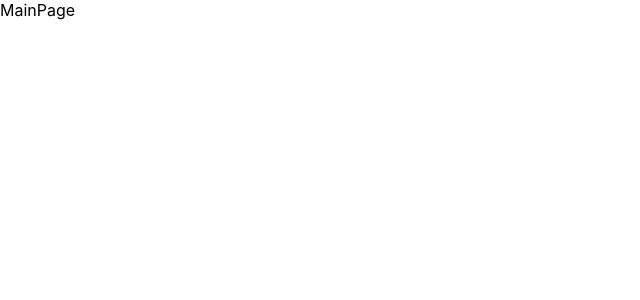
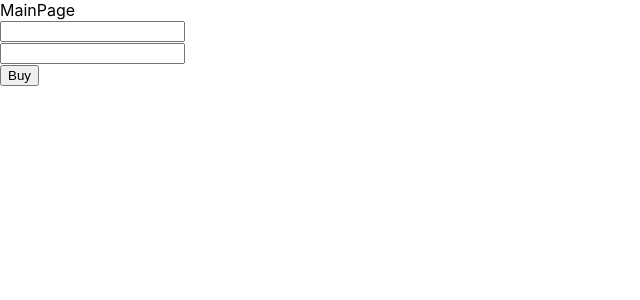
Before and after one commit to kkulykk/sklo-landing, a React (Create React App) app: page / in a window 1280 px wide. Shown: the top 300 px of the page, without its empty margins (0-640 px from the left). Built offline with nearby package versions, Linux system fonts and the light colour scheme.

Commit message:
Add functions to work with database

```diff
--- a/package.json
+++ b/package.json
@@ -6,6 +6,7 @@
     "@testing-library/jest-dom": "^5.16.2",
     "@testing-library/react": "^12.1.3",
     "@testing-library/user-event": "^13.5.0",
+    "firebase": "^9.6.7",
     "react": "^17.0.2",
     "react-dom": "^17.0.2",
     "react-router-dom": "^6.2.1",
--- a/src/pages/MainPage.jsx
+++ b/src/pages/MainPage.jsx
@@ -1,7 +1,40 @@
-import React from "react";
+import React, { useState } from "react";
+import {
+  addUserToEvent,
+  addUser,
+  setUserStatus,
+} from "../services/database/functions";
 
 const MainPage = () => {
-  return <div>MainPage</div>;
+  const [email, setEmail] = useState("");
+  const [phoneNumber, setPhoneNumber] = useState("");
+
+  return (
+    <div>
+      MainPage
+      <br />
+      <input
+        type="text"
+        name="email"
+        onChange={(event) => setEmail(event.target.value)}
+      />
+      <br />
+      <input
+        type="text"
+        name="phoneNumber"
+        onChange={(event) => setPhoneNumber(event.target.value)}
+      />
+      <br />
+      <button
+        onClick={() => {
+          addUserToEvent(email, phoneNumber);
+          addUser(email, phoneNumber);
+        }}
+      >
+        Buy
+      </button>
+    </div>
+  );
 };
 
 export default MainPage;
--- /dev/null
+++ b/src/services/database/functions.js
@@ -0,0 +1,39 @@
+import app from "../../utils/firebase";
+import { getDatabase, ref, set, update } from "firebase/database";
+import { eventName } from "../../utils/config";
+
+const getUserId = (email) => {
+    return email.split(".")[0];
+}
+export const addUserToEvent = (email, phoneNumber) => {
+  const db = getDatabase(app);
+  const userId = getUserId(email);
+
+  set(ref(db, `events/${eventName}/` + "users/" + userId), {
+    email: email,
+    phoneNumber: phoneNumber,
+    status: 0,
+  });
+};
+
+export const addUser = (email, phoneNumber) => {
+  const db = getDatabase(app);
+  const userId = getUserId(email);
+
+  set(ref(db, "users/" + userId), {
+    email: email,
+    phoneNumber: phoneNumber,
+  });
+
+};
+
+export const setUserStatus = (email, status) => {
+    const db = getDatabase(app);
+    const userId = getUserId(email);
+
+    const updateData = {
+        status: status
+    }
+
+    update(ref(db, `events/${eventName}/` + "users/" + userId), updateData)
+}
--- /dev/null
+++ b/src/utils/config.js
@@ -0,0 +1,3 @@
+module.exports = {
+    eventName: "SkloTestEvent1"
+}
--- /dev/null
+++ b/src/utils/firebase.js
@@ -0,0 +1,20 @@
+// Import the functions you need from the SDKs you need
+import { initializeApp } from "firebase/app";
+// TODO: Add SDKs for Firebase products that you want to use
+// https://firebase.google.com/docs/web/setup#available-libraries
+
+// Your web app's Firebase configuration
+const firebaseConfig = {
+  apiKey: "AIzaSyBt6GHO6tB5bd1T5HlTRppIqr7SkCDlWp8",
+  authDomain: "sklo-landing.firebaseapp.com",
+  databaseURL: "https://sklo-landing-default-rtdb.europe-west1.firebasedatabase.app",
+  projectId: "sklo-landing",
+  storageBucket: "sklo-landing.appspot.com",
+  messagingSenderId: "1025696312226",
+  appId: "1:1025696312226:web:adc3d4115a3178def520fb"
+};
+
+// Initialize Firebase
+const app = initializeApp(firebaseConfig);
+
+export default app;
```
Also changed, not shown: 1 other file (tests, documents, lock files or other folders).
